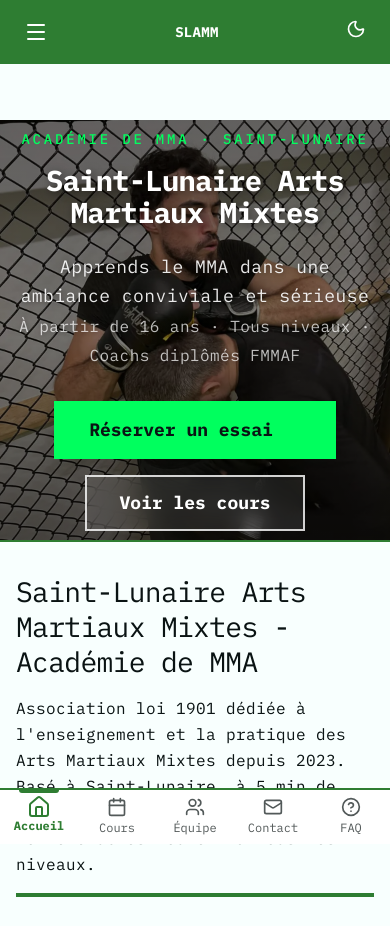
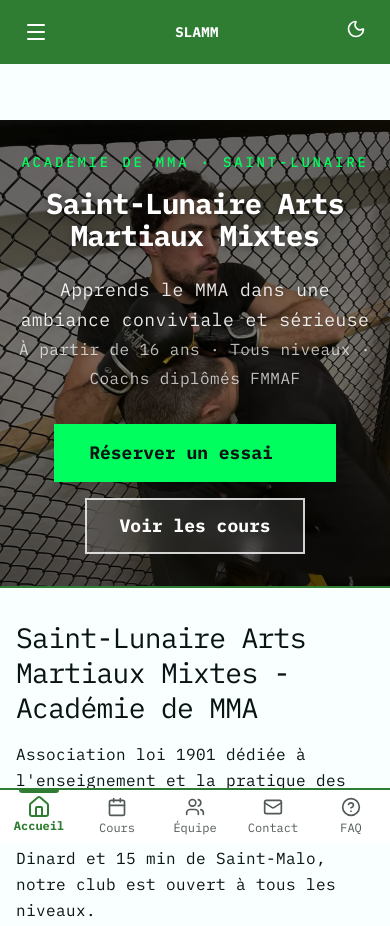
Before and after one commit to kevinbdx35/slamm_2, an Astro site: page / in a window 390 px wide. Shown: the top 926 px of the page. Built offline with nearby package versions, Linux system fonts and the light colour scheme; Astro itself is replaced by a stand-in of ours; some icons are missing.

Commit message:
correction micro bug

```diff
--- a/src/pages/index.astro
+++ b/src/pages/index.astro
@@ -33,7 +33,7 @@ const images = [
     style="background-image: url('/img/team/cage.webp')"
   >
     <div class="absolute inset-0 bg-gradient-to-b from-black/60 via-black/50 to-black/70 z-[1]"></div>
-    <div class="max-w-7xl mx-auto px-4 md:px-6 relative z-[2] w-full">
+    <div class="max-w-7xl mx-auto px-4 md:px-6 py-8 md:py-12 relative z-[2] w-full">
       <div class="text-center text-white">
         <p class="text-sm sm:text-base font-medium tracking-[0.2em] uppercase mb-4 text-brand-neonGreen">
           Académie de MMA · Saint-Lunaire
```
